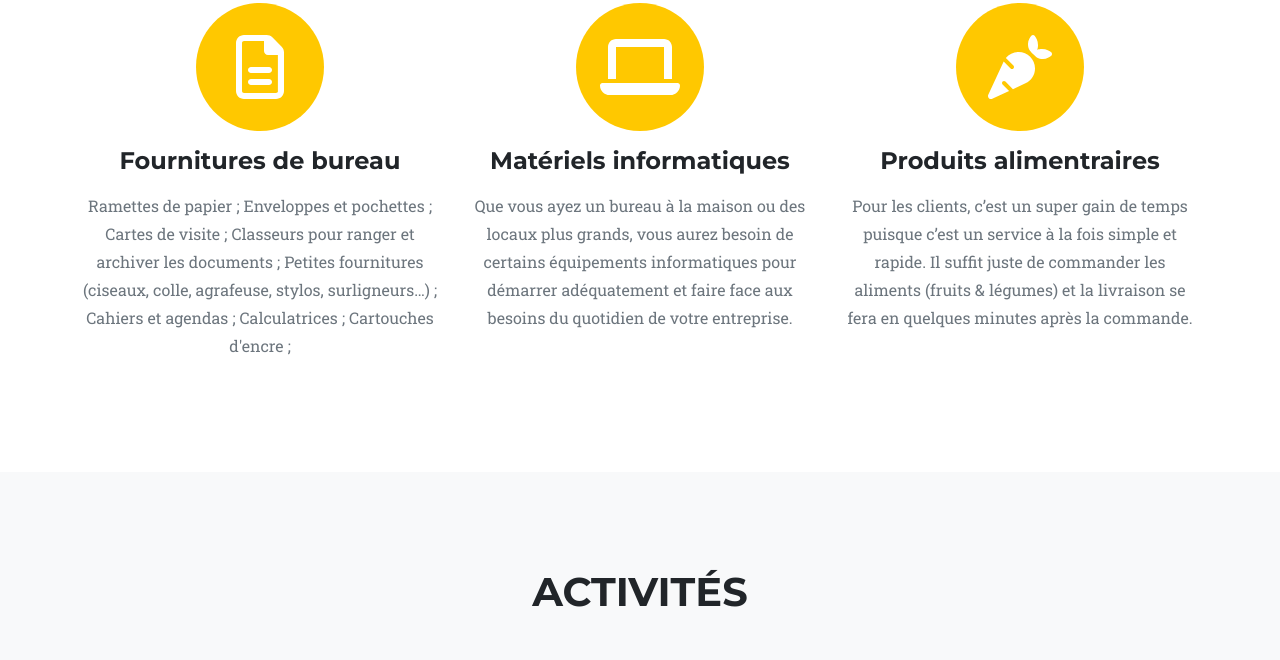
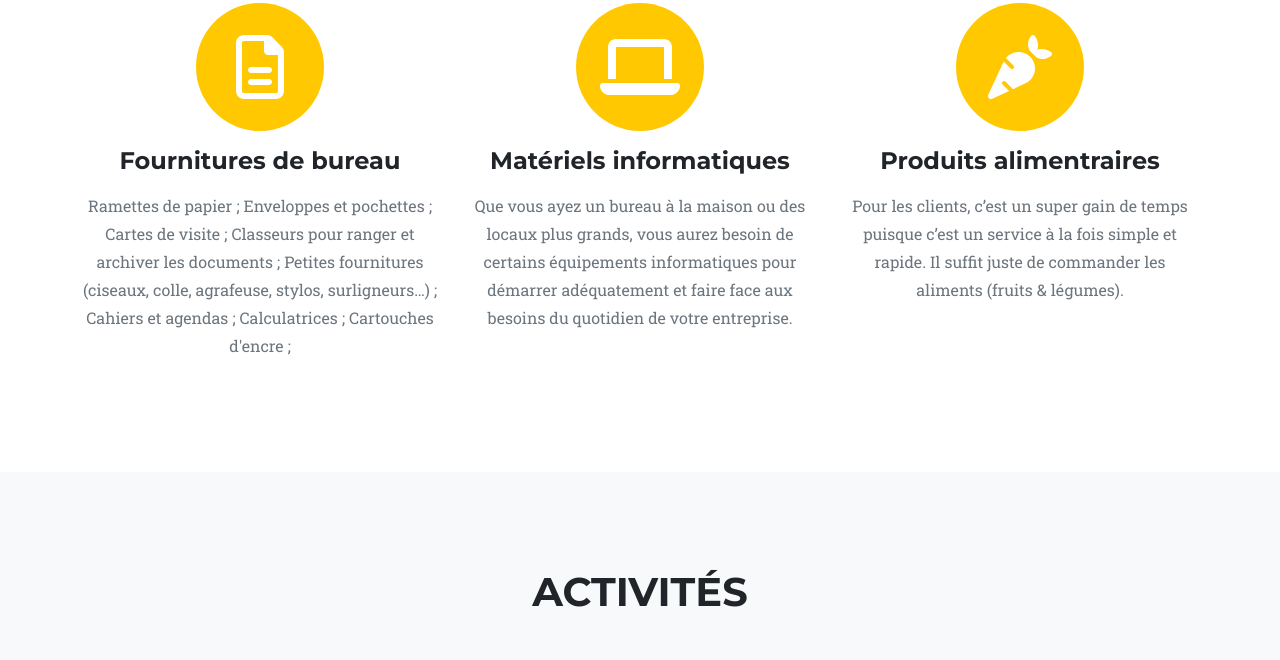
Before and after one commit to aristidembaya/Delivery-project-github, a plain HTML site: page index.html in a window 1280 px wide. Shown: the part 882-1542 px from the top of the page. Drawn offline with nearby package versions, Linux system fonts and the light colour scheme; files whose address does not match are found by name.

Commit message:
fix :produits alimentaires correction

```diff
--- a/index.html
+++ b/index.html
@@ -83,7 +83,7 @@
                             <i class=" fas fa-carrot fa-stack-1x fa-inverse"></i>
                         </span>
                         <h4 class="my-3">Produits alimentraires</h4>
-                        <p class="text-muted">Pour les clients, c’est un super gain de temps puisque c’est un service à la fois simple et rapide. Il suffit juste de commander les aliments (fruits & légumes) et la livraison se fera en quelques minutes après la commande. </p>
+                        <p class="text-muted">Pour les clients, c’est un super gain de temps puisque c’est un service à la fois simple et rapide. Il suffit juste de commander les aliments (fruits & légumes). </p>
                     </div>
                 </div>
             </div>
```
